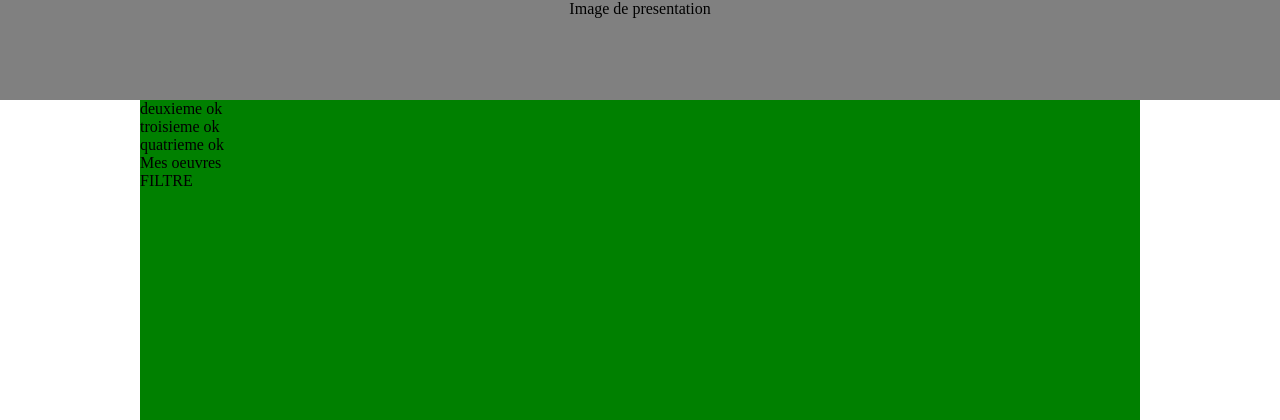
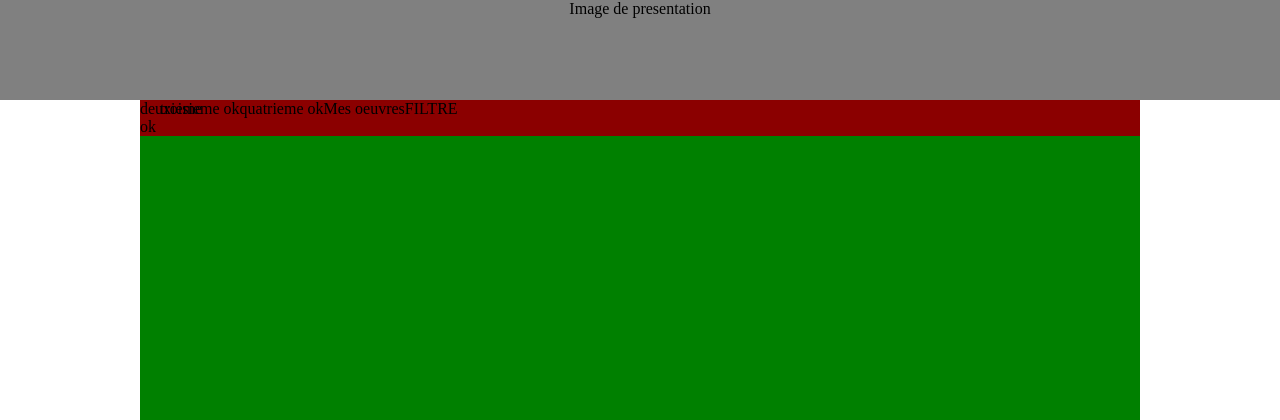
Before and after one commit to madkii/TP09, a PHP site: page / in a window 1280 px wide. Shown: the top 420 px of the page. Run offline with PHP 8.4, Linux system fonts and the light colour scheme.

Commit message:
css encore

```diff
--- a/css/style.css
+++ b/css/style.css
@@ -23,9 +23,16 @@
 	height: 1000px;
 }
 
+.description
+{
+	display:flex;
+	flex-direction:row;
+	background-color: darkred;
+}
+
 .PHOTO
 {
-
+	width:20px;
 }
 .TITRE
 {
--- a/index.html
+++ b/index.html
@@ -9,6 +9,7 @@
 		<div class=presentation>Image de presentation</div>
 		<div class=page>
 			<div class=LECENTRE>
+				<div class=description>
 					<div class=PHOTO> deuxieme ok </div>
 					<div class=TITRE> troisieme ok </div>
 					<div class=TEXTE> quatrieme ok </div>
@@ -22,6 +23,7 @@
 					<div class=CARRE6> </div>
 				</div>
 			</div>
+		</div>
         <div class=conteneur>
             <div class=contenu>
                 <div class=presentation>
```
Lines whose indentation alone changed are shown as unchanged.
